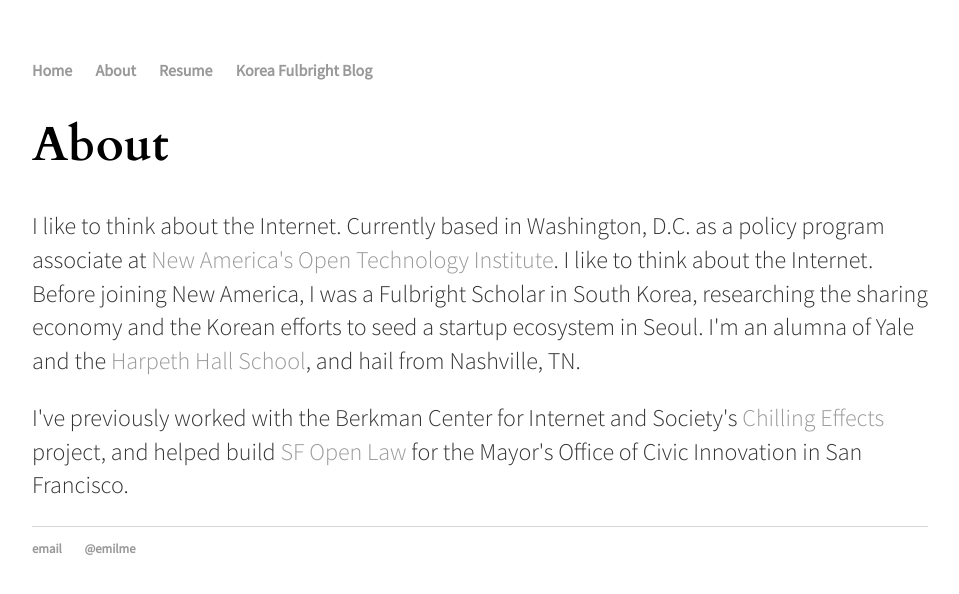
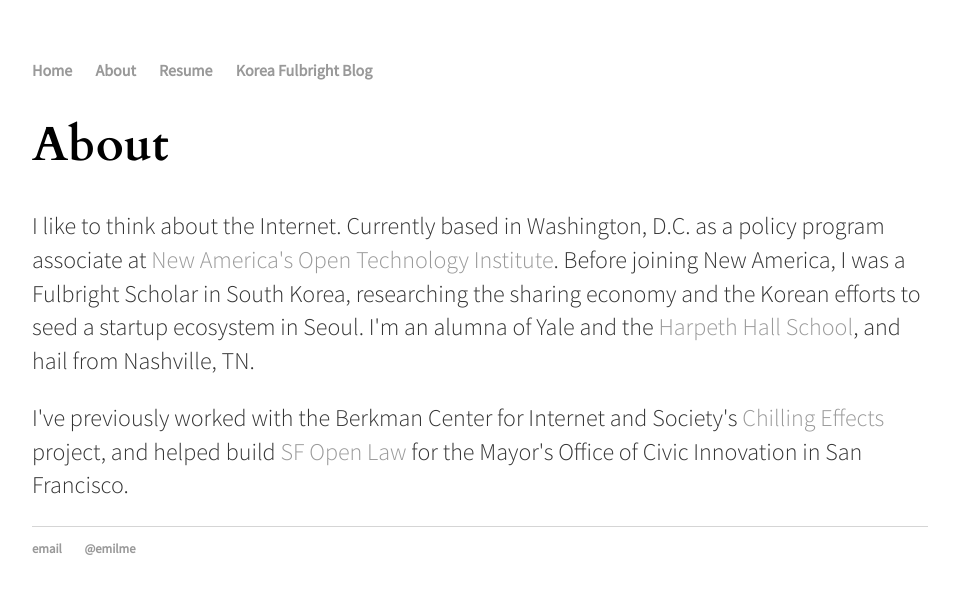
Before and after one commit to emilme/emilme.github.io, a Jekyll site: the page built from about/index.html, in a window 1280 px wide. Shown: the top 594 px of the page, without its empty margins (160-1119 px from the left). Built offline with Jekyll 4.4.1, drawn with Linux system fonts in a browser that asks for light colours.

Commit message:
Update index.html

```diff
--- a/about/index.html
+++ b/about/index.html
@@ -4,7 +4,7 @@
 ---
 <div class="blurb">
 	<h1>About</h1>
-	<p>I like to think about the Internet. Currently based in Washington, D.C. as a policy program associate at <a href="http://www.newamerica.org/oti/">New America's Open Technology Institute</a>. I like to think about the Internet.
+	<p>I like to think about the Internet. Currently based in Washington, D.C. as a policy program associate at <a href="http://www.newamerica.org/oti/">New America's Open Technology Institute</a>.
 	Before joining New America, I was a Fulbright Scholar in South Korea, researching the sharing economy and the Korean efforts to seed a startup ecosystem in Seoul. I'm an alumna of Yale and the <a href="https://www.harpethhall.org">Harpeth Hall School</a>, and hail from Nashville, TN.</p>
 	<p>I've previously worked with the Berkman Center for Internet and Society's <a href="https://chillingeffects.org/">Chilling Effects</a> project, and helped build <a href="http://open.innovatesf.com/openlaw/">SF Open Law</a> for the Mayor's Office of Civic Innovation in San Francisco.</p>
 </div><!-- /.blurb -->
```
